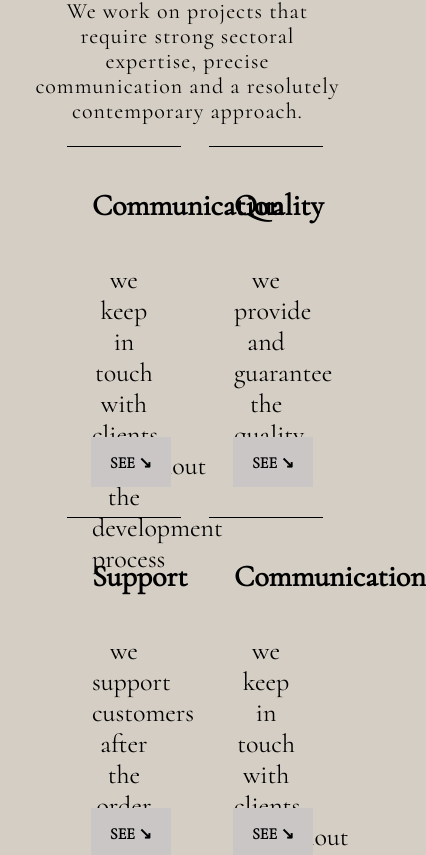
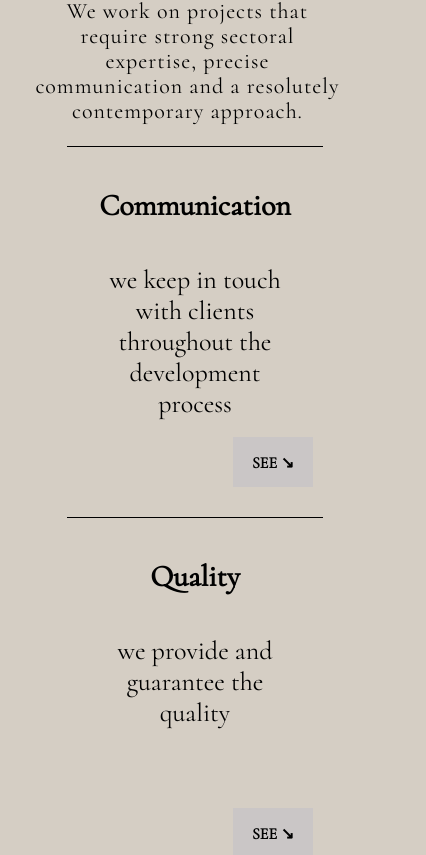
Before and after one commit to LadikBeg/ladik_cv, a React (Create React App) app: page / in a window 390 px wide. Shown: the part 923-1778 px from the top of the page, 426 px wide, since content can reach past the window. Built offline with nearby package versions, Linux system fonts and the light colour scheme.

Commit message:
fixed adaptive "Cards" / "back to top" commit

```diff
--- a/src/Resourses/Main/Main.css
+++ b/src/Resourses/Main/Main.css
@@ -77,26 +77,9 @@
 }
 
 /* Эти коменты сверху попробуй убрать, тогда закрашиваться будет слева направо как линии, я хз как лучше */
-.card_title{
-    font-size: 30px;
-}
-.card_text{
-    font-size: 26px;
-}
-.card_button{
-    background-color: rgb(202, 198, 198);
-    height: 50px;
-    width: 80px;
-    text-align: center;
-    vertical-align: middle;
-    font-weight: bold;
-    text-transform: uppercase;
-    position: absolute;
-    bottom: 0;
-    right: 0;
-    margin: 10px;
-    cursor: pointer;
-}
+
+
+
 @media(max-width: 730px){
     .card{
         flex: 1 1 100%;
@@ -106,8 +89,5 @@
     }
 }
 @media(max-width: 945px){
-    .left_side_description{
-    width: 100%;
-    text-align: center;
-    }
+
 }
--- a/src/Resourses/Main/components/Card.css
+++ b/src/Resourses/Main/components/Card.css
@@ -25,3 +25,36 @@
     /* right:initial;
     left: 0; */
 }
+.card_title{
+    font-size: 30px;
+}
+.card_text{
+    font-size: 26px;
+}
+.card_button{
+    background-color: rgb(202, 198, 198);
+    height: 50px;
+    width: 80px;
+    text-align: center;
+    vertical-align: middle;
+    font-weight: bold;
+    text-transform: uppercase;
+    position: absolute;
+    bottom: 0;
+    right: 0;
+    margin: 10px;
+    cursor: pointer;
+}
+
+@media(max-width: 1025px){
+    .left_side_description{
+        width: 100vw;
+        text-align: center;
+    }
+    .Card{
+        flex: 1 1 100%;
+    }
+    .right_side_description{
+        margin: auto;
+    }
+}
```
